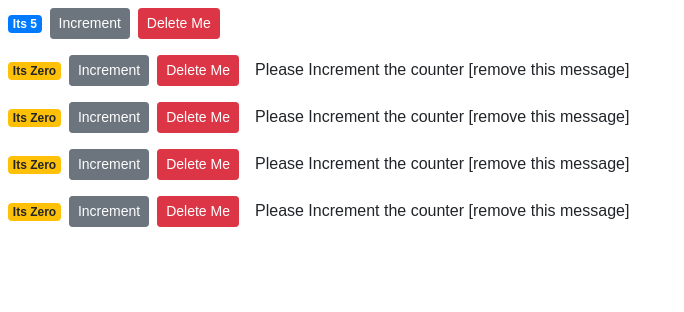
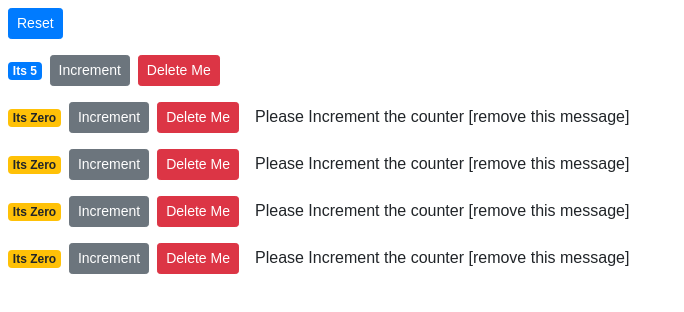
Before and after one commit to khalidmunir/react-cart-template, a React (Create React App) app: page / in a window 1280 px wide. Shown: the top 312 px of the page, without its empty margins (0-684 px from the left). Built offline with nearby package versions, Linux system fonts and the light colour scheme.

Commit message:
no single source of truth

```diff
--- a/src/components/counters.jsx
+++ b/src/components/counters.jsx
@@ -15,18 +15,32 @@
     }
 
     handleDelete = (counterId) => {
-        // now fix the delete counter and allow react to update the DOM
         const counters = this.state.counters.filter(counter => counter.id !== counterId)
-        this.setState({ counters})
+        this.setState({ counters })
+    }
+
+    // So try this - it might surprise you this does not update the DOM.
+    // the state exists in the Counter and also the Counters, so we are missing
+    // a single source of truth.
+    // we can achieve this by removing the local state of the counter and raising it to the Counters.
+    // we'll do this for the next commit.
+    handleReset = () => {
+        const counters = this.state.counters.map(counter => {
+            counter.value = 0
+            return counter
+        })
+
+        this.setState({ counters })
     }
 
     render() {
         return (
-            // Adding more attributes to counter might make this parameter list
-            // a little large and unmanagable.
-            // just pass the counter down since it contains everything.
-            // i.e. counter={counter} then refactor the Counter code
             <div>
+                <button
+                    onClick={this.handleReset}
+                    className='btn btn-primary btn-sm m-2'>
+                    Reset
+                </button>
                 { this.state.counters.map( counter => (
                     <Counter
                         key={counter.id}
```
